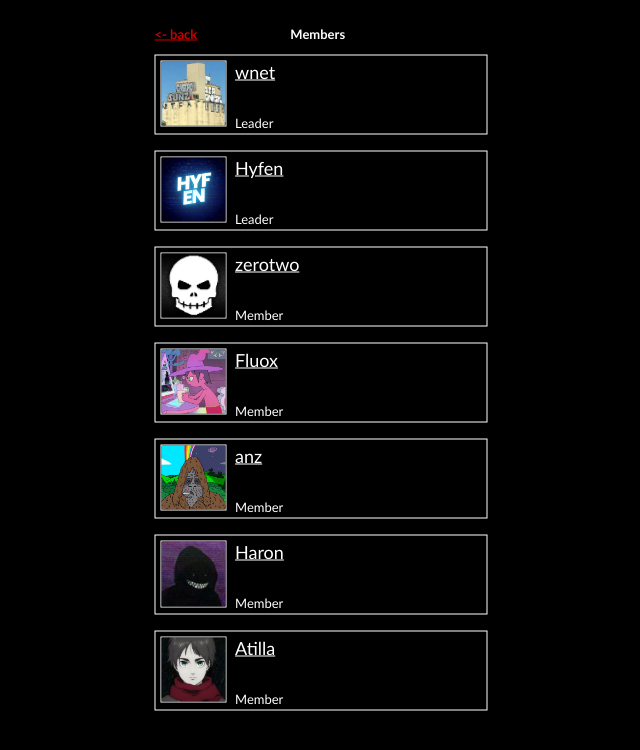
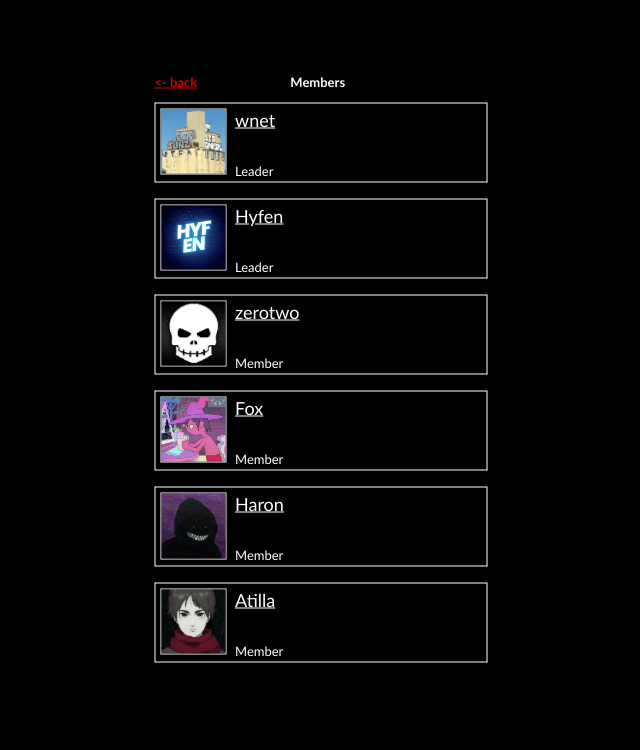
Before and after one commit to onyxsecurity/onyxsecurity.github.io, a plain HTML site: page members/index.html in a window 1280 px wide. Shown: the whole page, without its empty margins (319-959 px from the left). Drawn offline with Linux system fonts and the light colour scheme.

Commit message:
Update index.html

```diff
--- a/members/index.html
+++ b/members/index.html
@@ -30,14 +30,9 @@
          <br>
          <div class="card" style="box-sizing: border-box;height:80px;overflow: hidden;">
             <img src="/assets/img/fluox.png" style="text-align:left;border: 1px solid white;width:20%;height:auto;vertical-align:middle;">
-            <p class="user"><u style="font-size:18px;">Fluox<br></u><br><br>Member</p>
+            <p class="user"><u style="font-size:18px;">Fox<br></u><br><br>Member</p>
          </div>
         <br>
-         <div class="card" style="box-sizing: border-box;height:80px;overflow: hidden;">
-            <img src="/assets/img/anz.png" style="text-align:left;border: 1px solid white;width:20%;height:auto;vertical-align:middle;">
-            <p class="user"><u style="font-size:18px;">anz<br></u><br><br>Member</p>
-         </div>
-         <br>
          <div class="card" style="box-sizing: border-box;height:80px;overflow: hidden;">
             <img src="/assets/img/haron.png" style="text-align:left;border: 1px solid white;width:20%;height:auto;vertical-align:middle;">
             <p class="user"><u style="font-size:18px;">Haron<br></u><br><br>Member</p>
```
